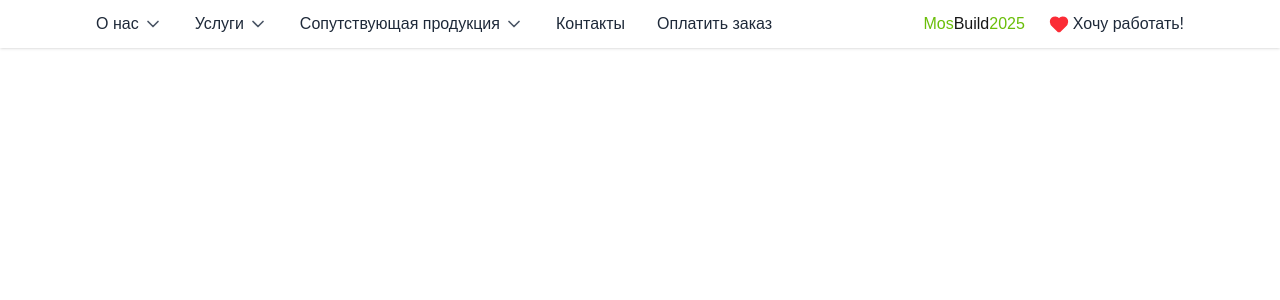
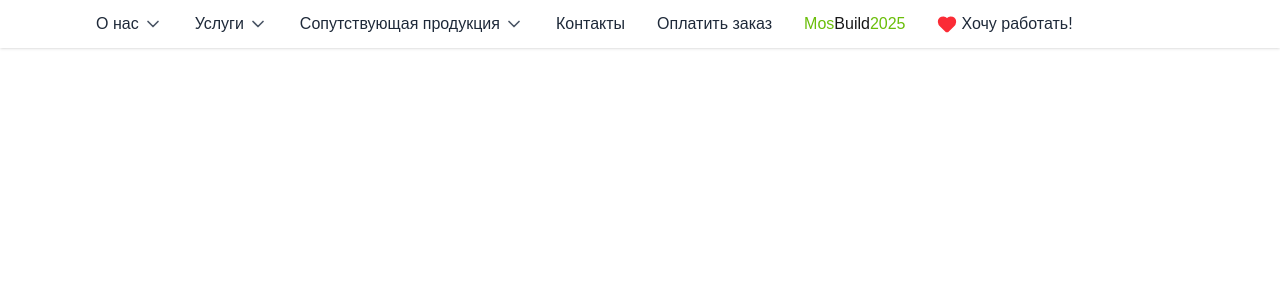
Before and after one commit to csebiplab/windows-faced-house, a Next.js app: page / in a window 1280 px wide. Shown: the top 300 px of the page. Built offline with nearby package versions, Linux system fonts and the light colour scheme.

Commit message:
done uppernav

```diff
--- a/src/components/layout/Navbar.tsx
+++ b/src/components/layout/Navbar.tsx
@@ -4,9 +4,11 @@ import UpperNav from "./UpperNav";
 
 const Navbar = () => {
   return (
-    <nav className="w-full p-x-320 bg-white shadow-sm">
-      <UpperNav />
-    </nav>
+    <header className="w-full p-x-320 bg-white shadow-sm">
+      <nav>
+        <UpperNav />
+      </nav>
+    </header>
   );
 };
 
--- a/src/components/layout/UpperNav.tsx
+++ b/src/components/layout/UpperNav.tsx
@@ -60,17 +60,13 @@ const Dropdown = ({ label, links, width }: any) => (
 
 const UpperNav = () => {
   return (
-    <header className="py-3 hidden lg:block">
-      <nav className="flex items-center justify-between max-w-7xl mx-auto">
-        {/* Left side navigation */}
+    <div className="py-3 hidden lg:block">
+      <div className="mx-auto">
         <div className="flex items-center space-x-8">
           {navItems.map((item, idx) => (
             <Dropdown key={idx} {...item} />
           ))}
-        </div>
 
-        {/* Right side */}
-        <div className="flex items-center space-x-6">
           <div className="cursor-pointer">
             <span className="text-primary ont-medium">Mos</span>
             <span className="font-medium">Build</span>
@@ -81,8 +77,8 @@ const UpperNav = () => {
             <span className="text-gray-800 font-medium">Хочу работать!</span>
           </div>
         </div>
-      </nav>
-    </header>
+      </div>
+    </div>
   );
 };
 
```
